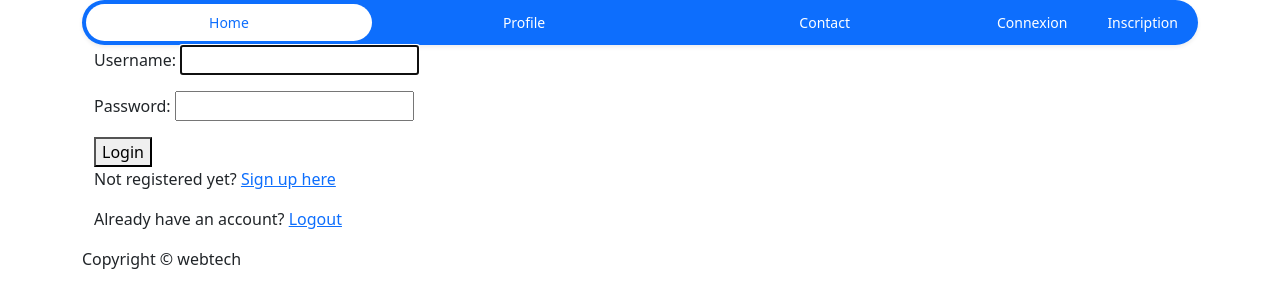
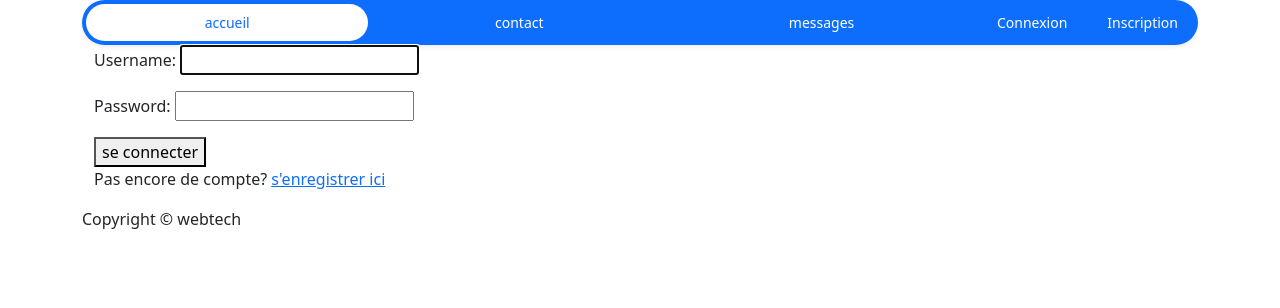
Before and after one commit to maxance13/piscine-webtech, a Django app: page /login/ in a window 1280 px wide. Shown: the top 308 px of the page. Run offline with Django 4.2, Linux system fonts and the light colour scheme.

Commit message:
base et nav dans le projet complet

```diff
--- a/login/templates/login/login.html
+++ b/login/templates/login/login.html
@@ -1,12 +1,12 @@
 {% extends "base.html" %}
+{% block title %}se connecter{% endblock %}
 {% block content %}
 <form method="post" action="{% url 'login_view' %}">
   {% csrf_token %}
   {{ form.as_p }}
-  <button type="submit">Login</button>
+  <button type="submit">se connecter</button>
 </form>
 
-<p>Not registered yet? <a href="{% url 'signup_view' %}">Sign up here</a></p>
+<p>Pas encore de compte? <a href="{% url 'signup_view' %}">s'enregistrer ici</a></p>
 
-<p>Already have an account? <a href="{% url 'logout_view' %}">Logout</a></p>
 {% endblock %}
--- a/login/templates/login/signup.html
+++ b/login/templates/login/signup.html
@@ -1,8 +1,10 @@
 {% extends "base.html" %}
+{% block title %}S'enregistrer{% endblock %}
 {% block content %}
 <form style="--bs-nav-link-color: var(--bs-white); --bs-nav-pills-link-active-color: var(--bs-primary); --bs-nav-pills-link-active-bg: var(--bs-white);" method="post" action="{% url 'signup_view' %}">
   {% csrf_token %}
   {{ form.as_p }}
-  <button type="submit">Sign up</button>
+  <button type="submit">s'enregistrer</button>
 </form>
+<p>Déja un compte? <a href="{% url 'login_view' %}">Se connecter</a></p>
 {% endblock %}
--- a/login/views.py
+++ b/login/views.py
@@ -36,4 +36,4 @@
 
 def logout_view(request):
     logout(request)
-    return redirect('..')
+    return redirect('..'),HttpResponse("Vous vous êtes déconnecté avec succès.")
--- a/templates/base.html
+++ b/templates/base.html
@@ -6,12 +6,12 @@
     <link href="https://cdn.jsdelivr.net/npm/bootstrap@5.3.2/dist/css/bootstrap.min.css" rel="stylesheet" integrity="sha384-T3c6CoIi6uLrA9TneNEoa7RxnatzjcDSCmG1MXxSR1GAsXEV/Dwwykc2MPK8M2HN" crossorigin="anonymous">
     <script src="https://cdn.jsdelivr.net/npm/bootstrap@5.3.2/dist/js/bootstrap.bundle.min.js" integrity="sha384-C6RzsynM9kWDrMNeT87bh95OGNyZPhcTNXj1NW7RuBCsyN/o0jlpcV8Qyq46cDfL" crossorigin="anonymous"></script>
     {% load static %}
-    <title>login</title>
+    <title>{% block title %} {% endblock %}</title>
   </head>
   <body>
     <div class="container">
       <header>
-        {% include "login/nav.html" %}
+        {% include "nav.html" %}
       </header>
       <div class="container">
         <div class="row">
--- a/login/templates/login/nav.html
+++ b/templates/nav.html
@@ -2,13 +2,13 @@
 {% block header %}
  <ul class="nav nav-pills nav-fill gap-2 p-1 small bg-primary rounded-5 shadow-sm" id="pillNav2" role="tablist" style="--bs-nav-link-color: var(--bs-white); --bs-nav-pills-link-active-color: var(--bs-primary); --bs-nav-pills-link-active-bg: var(--bs-white);">
     <li class="nav-item" role="presentation">
-      <a class="nav-link active rounded-5">Home</a>
+      <a class="nav-link active rounded-5" id="home-tab2" data-bs-toggle="tab" role="tab" aria-selected="false">accueil</a>
     </li>
     <li class="nav-item" role="presentation">
-      <button class="nav-link rounded-5" id="profile-tab2" data-bs-toggle="tab" type="button" role="tab" aria-selected="false">Profile</button>
+      <a class="nav-link rounded-5" id="profile-tab2" data-bs-toggle="tab" role="tab" aria-selected="false">contact</a>
     </li>
     <li class="nav-item" role="presentation">
-      <button class="nav-link rounded-5" id="contact-tab2" data-bs-toggle="tab" type="button" role="tab" aria-selected="false">Contact</button>
+      <a class="nav-link rounded-5" id="contact-tab2" data-bs-toggle="tab" role="tab" aria-selected="false">messages</a>
     </li>
     {% if user.is_authenticated %}
       <li><a class="nav-link rounded-4" href="{% url 'logout_view' %}">Déconnexion</a></li>
```
Also changed, not shown: db.sqlite3.
